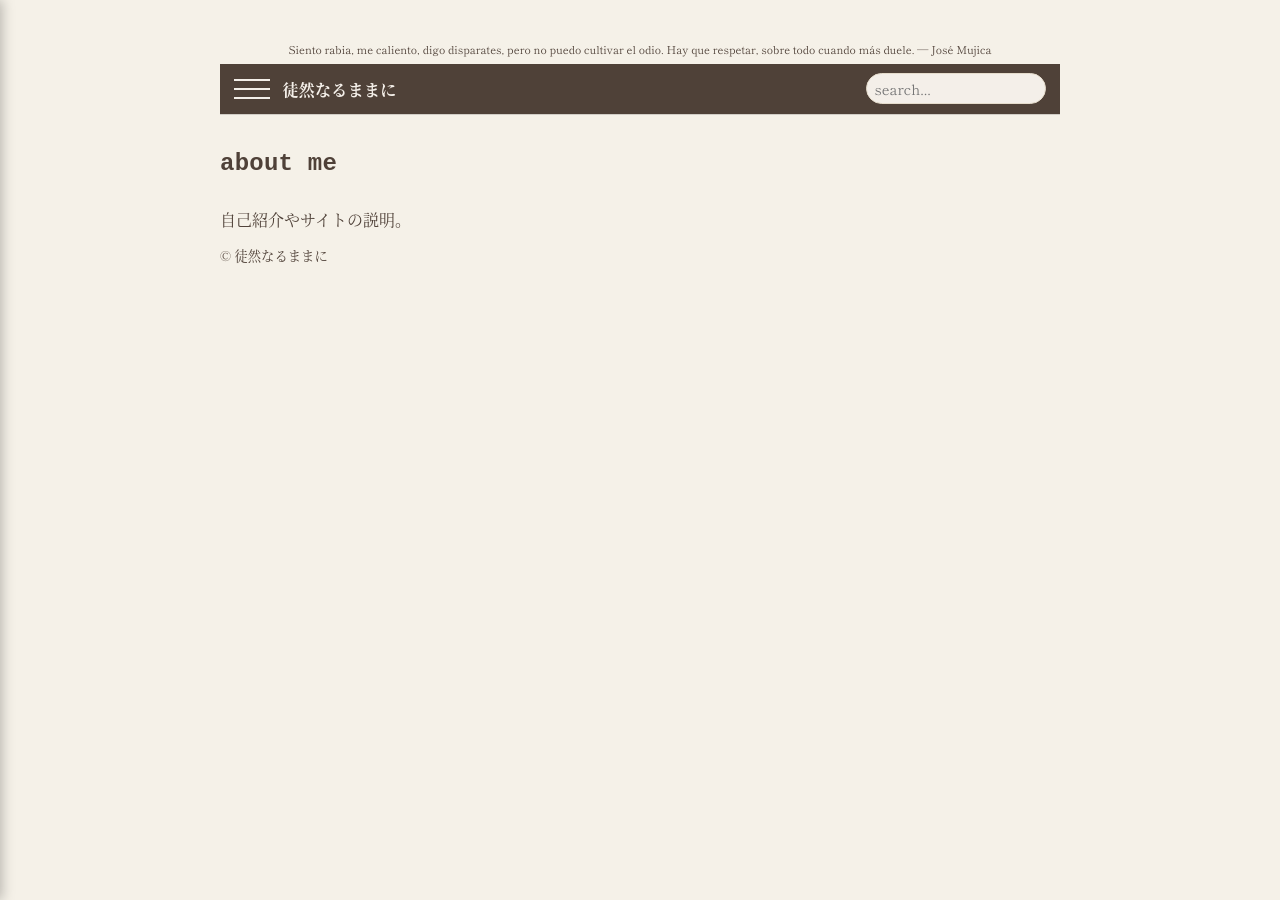
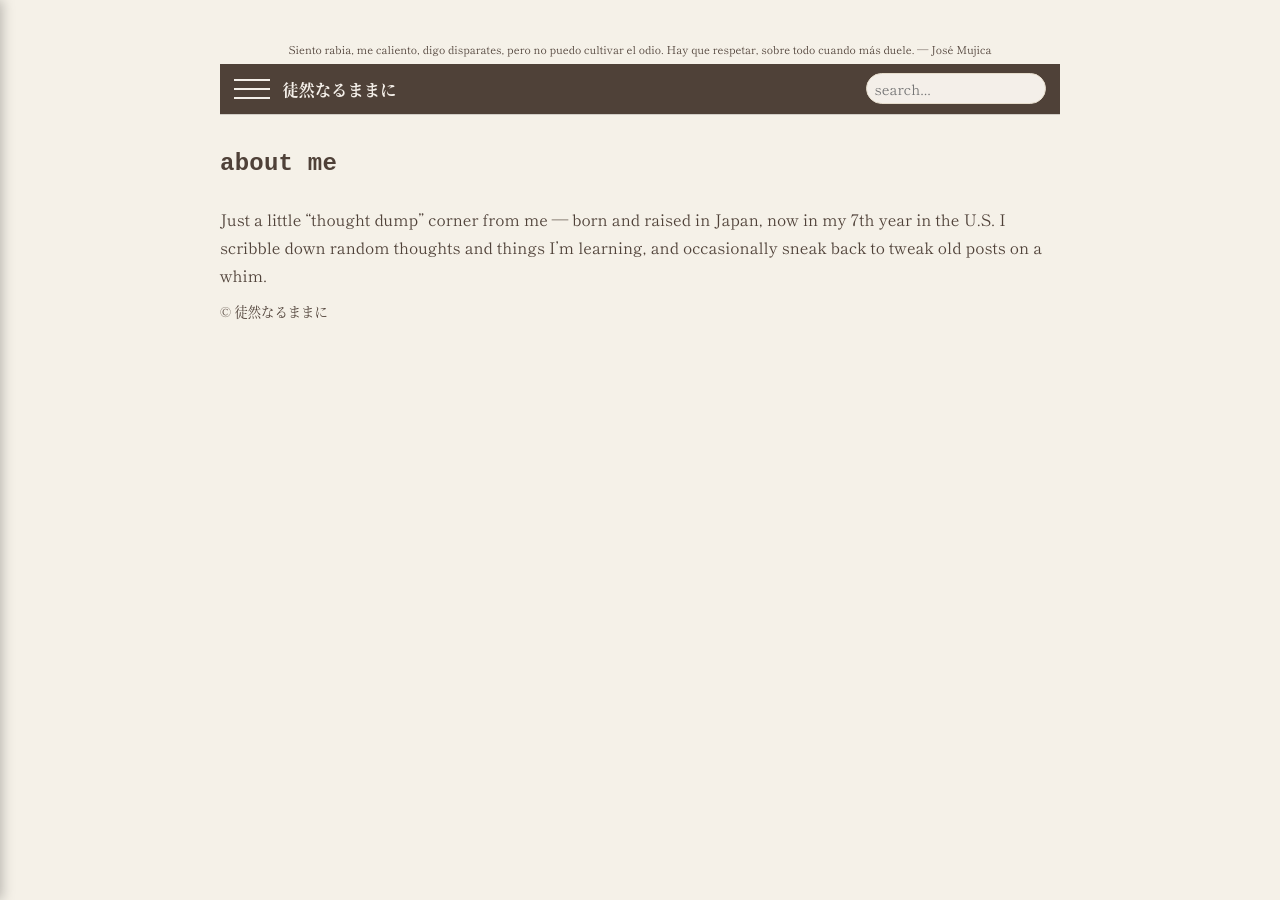
Before and after one commit to tsuredurenarumamani/notes, a Jekyll site: the page built from about.md, in a window 1280 px wide. Built offline with Jekyll 4.4.1, drawn with Linux system fonts in a browser that asks for light colours; some web fonts are replaced.

Commit message:
Update about.md

```diff
--- a/about.md
+++ b/about.md
@@ -4,4 +4,4 @@ title: About me
 permalink: /about/
 ---
 ## about me
-自己紹介やサイトの説明。
+Just a little “thought dump” corner from me — born and raised in Japan, now in my 7th year in the U.S. I scribble down random thoughts and things I’m learning, and occasionally sneak back to tweak old posts on a whim.
```
